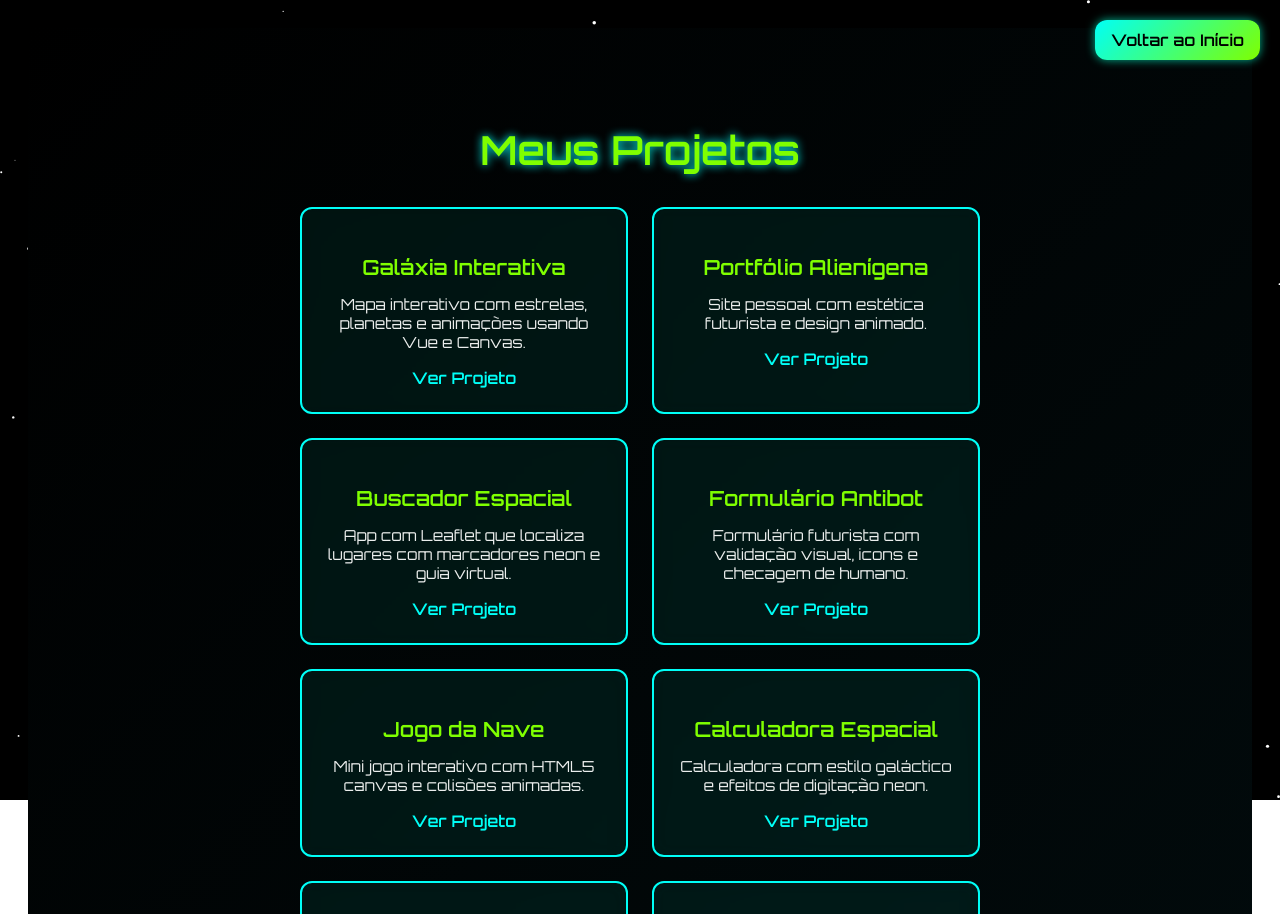
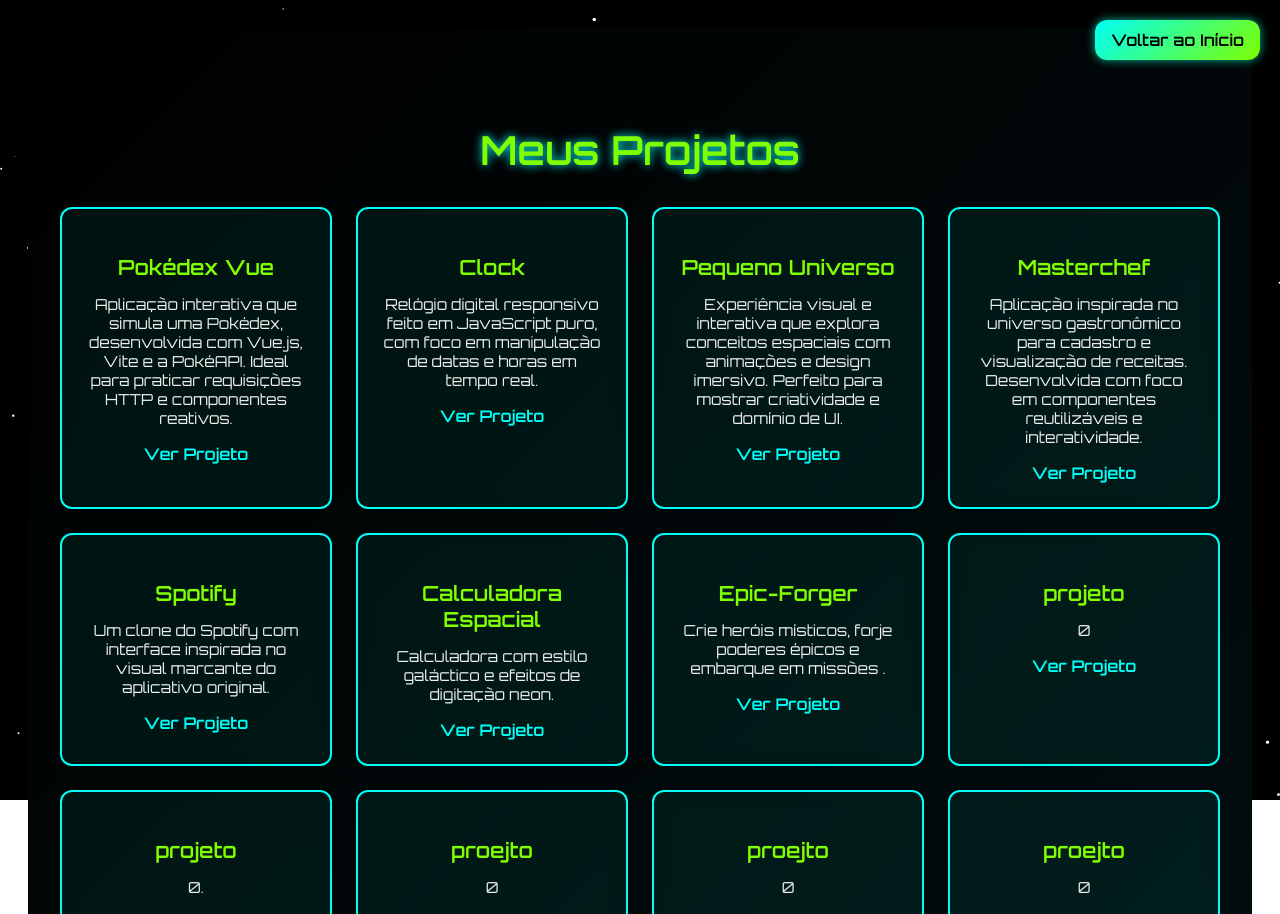
Before and after one commit to Davi-Choradeira/Davi-RS, a Nuxt app: page /projects in a window 1280 px wide. Shown: the top 914 px of the page. Built offline with nearby package versions, Linux system fonts and the light colour scheme.

Commit message:
Atualiza lista de projetos com novos componentes e layout Vue

```diff
--- a/pages/projects.vue
+++ b/pages/projects.vue
@@ -20,29 +20,30 @@
 <script setup>
 const projects = [
   {
-    title: 'Galáxia Interativa',
-    description: 'Mapa interativo com estrelas, planetas e animações usando Vue e Canvas.',
-    link: '#'
+    title: 'Pokédex Vue',
+    description: 'Aplicação interativa que simula uma Pokédex, desenvolvida com Vue.js, Vite e a PokéAPI. Ideal para praticar requisições HTTP e componentes reativos.',
+    link: 'https://github.com/Davi-Choradeira/Pokedex-Vue'
   },
   {
-    title: 'Portfólio Alienígena',
-    description: 'Site pessoal com estética futurista e design animado.',
-    link: '#'
+    title: 'Clock',
+    description: 'Relógio digital responsivo feito em JavaScript puro, com foco em manipulação de datas e horas em tempo real.',
+    link: 'https://github.com/Davi-Choradeira/Clock.git'
   },
   {
-    title: 'Buscador Espacial',
-    description: 'App com Leaflet que localiza lugares com marcadores neon e guia virtual.',
-    link: '#'
+     title: 'Pequeno Universo',
+    description: 'Experiência visual e interativa que explora conceitos espaciais com animações e design imersivo. Perfeito para mostrar criatividade e domínio de UI.',
+    link: 'https://github.com/Davi-Choradeira/Pequeno-Universo.git'
   },
   {
-    title: 'Formulário Antibot',
-    description: 'Formulário futurista com validação visual, icons e checagem de humano.',
-    link: '#'
+    title: 'Masterchef',
+    description: 'Aplicação inspirada no universo gastronômico para cadastro e visualização de receitas. Desenvolvida com foco em componentes reutilizáveis e interatividade.',
+    link: 'https://github.com/Davi-Choradeira/Masterchef.git',
   },
   {
-    title: 'Jogo da Nave',
-    description: 'Mini jogo interativo com HTML5 canvas e colisões animadas.',
-    link: '#'
+   title: 'Spotify',
+    description: 'Um clone do Spotify com interface inspirada no visual marcante do aplicativo original.',
+
+    link: 'https://github.com/Davi-Choradeira/S-p-o-t-i-f-y.git',
   },
   {
     title: 'Calculadora Espacial',
@@ -50,33 +51,33 @@
     link: '#'
   },
   {
-    title: 'Clima Cósmico',
-    description: 'App de clima com integração de API e visuais estelares.',
+    title: 'Epic-Forger',
+  description: 'Crie heróis místicos, forje poderes épicos e embarque em missões .',
+  link: 'https://github.com/Davi-Choradeira/-Epic-Forger.git',
+  },
+  {
+    title: 'projeto',
+    description: '0',
     link: '#'
   },
   {
-    title: 'To-Do Planetário',
-    description: 'Lista de tarefas com design orbital e organização em planetas.',
+    title: 'projeto',
+    description: '0.',
     link: '#'
   },
   {
-    title: 'NFT Viewer',
-    description: 'Visualizador de NFTs com galeria animada futurista.',
+    title: 'proejto',
+    description: '0',
     link: '#'
   },
   {
-    title: 'Explorador de APIs',
-    description: 'Projeto de estudo com múltiplas integrações de APIs públicas.',
+    title: 'proejto',
+    description: '0',
     link: '#'
   },
   {
-    title: 'Blog Estelar',
-    description: 'Blog com layout futurista, animações e markdown.',
-    link: '#'
-  },
-  {
-    title: 'Landing Page Quantum',
-    description: 'Página de marketing com UI alienígena e tipografia orbitron.',
+    title: 'proejto',
+    description: '0',
     link: '#'
   },
 
```
